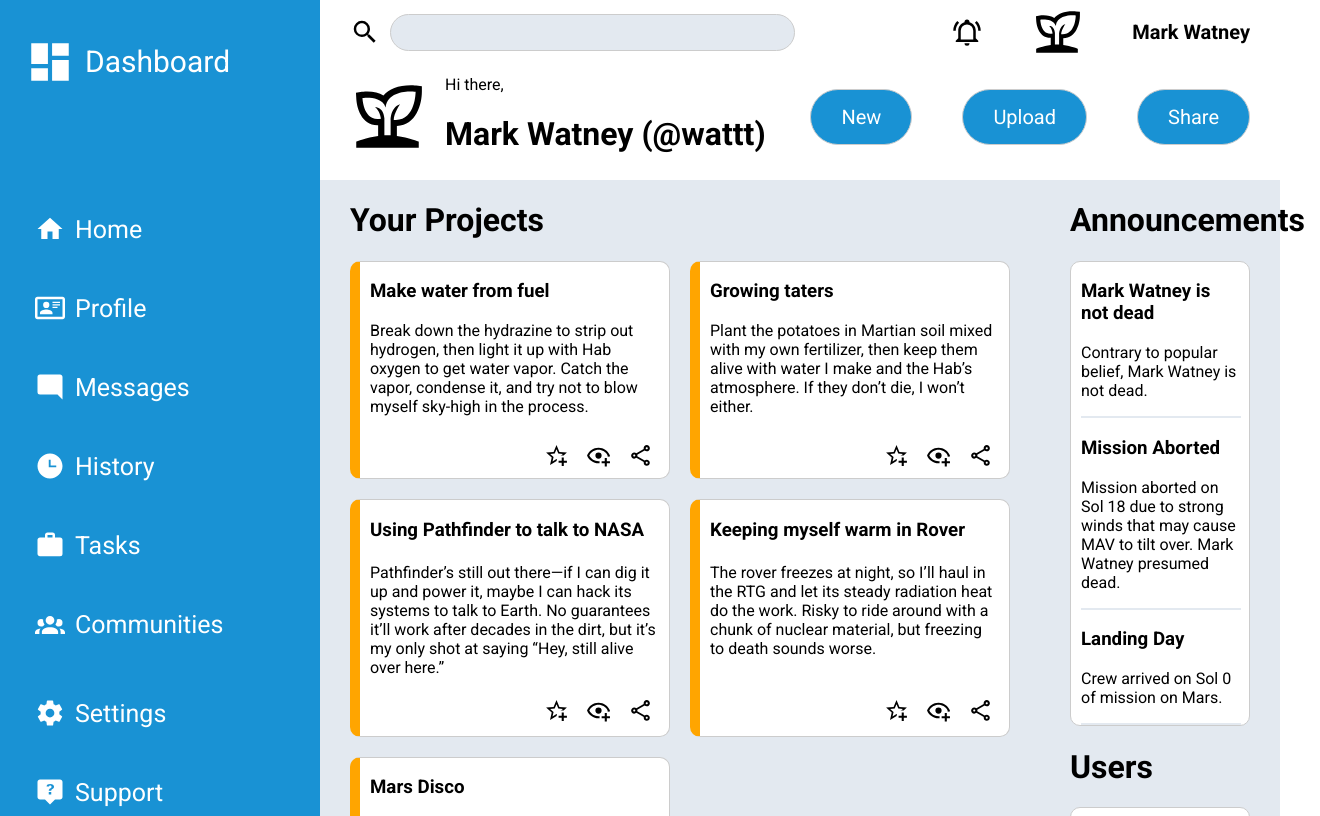
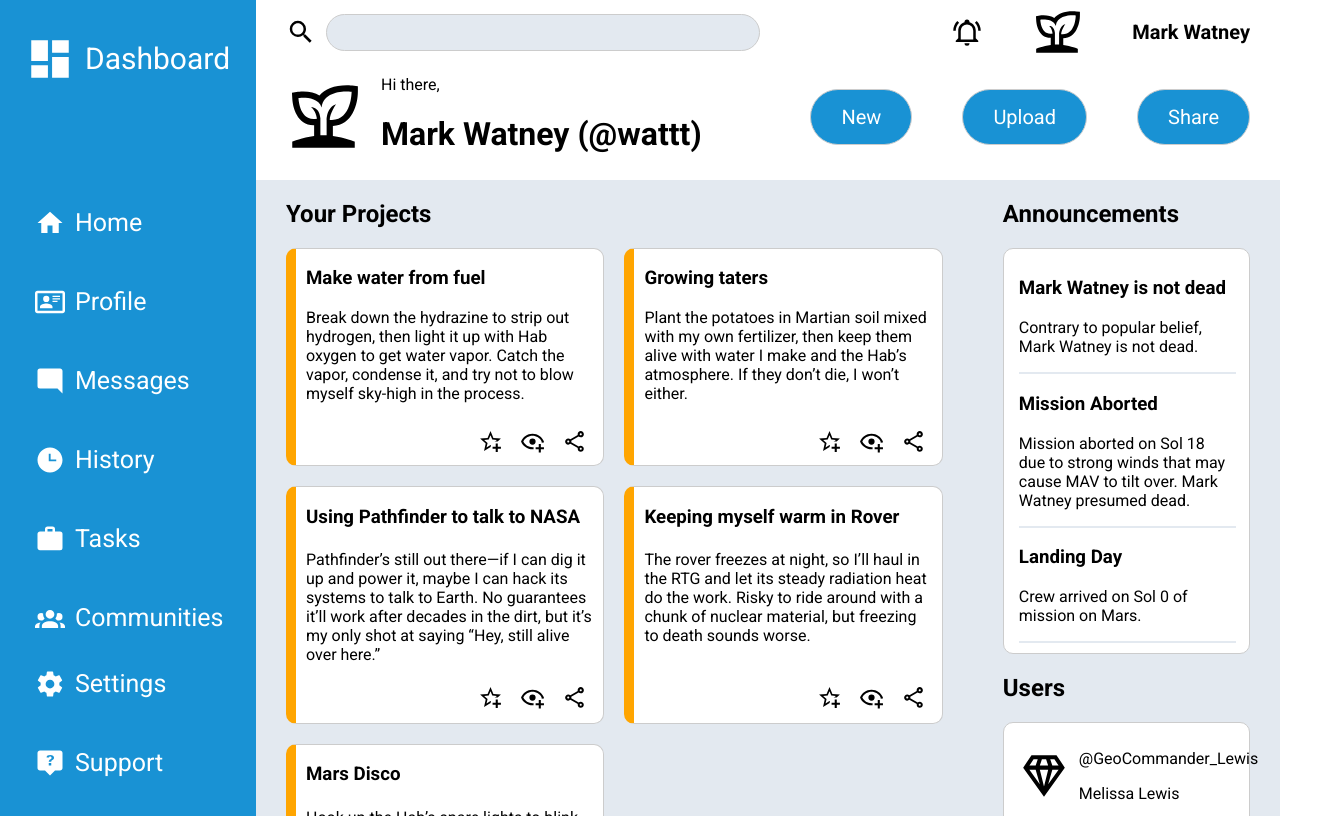
Before and after one commit to IvanLowLLH/odin-admin-dashboard, a plain HTML site: page index.html in a window 1280 px wide. Shown: the top 816 px of the page, 1320 px wide, since content can reach past the window. Drawn offline with Linux system fonts and the light colour scheme.

Commit message:
Adjust sizings

```diff
--- a/index.html
+++ b/index.html
@@ -111,9 +111,9 @@
         </div>
         <div class="main-content">
             <div class="text-cards-container">
-                <h1 class="card-text-header">
+                <h2 class="card-text-header">
                     Your Projects
-                </h1>
+                </h2>
                 <div class="cards-container">
                     <div class="card">
                         <h3 class="card-header">Make water from fuel</h3>
@@ -199,7 +199,7 @@
             </div>
             <div class="main-content-side">
                 <div class="announcement-container">
-                    <h1>Announcements</h1>
+                    <h2>Announcements</h2>
                     <dic class="annoucement-text-box">
                         <div class="annoucement-text-card">
                             <h3>Mark Watney is not dead</h3>
@@ -220,7 +220,7 @@
                     </dic>
                 </div>
                 <div class="users-main-container">
-                    <h1>Users</h1>
+                    <h2>Users</h2>
                     <div class="users-container">
                         <div class="user">
                             <img src="imgs/profile-icons/diamond-stone.svg" class="profile-img">
--- a/style.css
+++ b/style.css
@@ -17,8 +17,8 @@ html {
     height: 100%;
     width: 100%;
     display: grid;
-    grid-template-columns: 1fr 3fr;
-    grid-template-rows: 1fr 3fr;
+    grid-template-columns: 1fr 4fr;
+    grid-template-rows: 1fr 5fr;
 }
 
 /* Sidebar */
@@ -167,7 +167,7 @@ html {
     grid-row: 2 / 3;
     background-color: var(--light-grey);
     display: grid;
-    grid-template-columns: 75% 25%;
+    grid-template-columns: 70% 30%;
 }
 
 .text-cards-container,
@@ -210,6 +210,7 @@ html {
     object-fit: fill;
 }
 
+/* Accouncements */
 .announcement-container,
 .users-main-container {
     display: flex;
@@ -223,7 +224,7 @@ html {
     background-color: white;
     border: 1px solid #ccc;
     border-radius: 10px;
-    padding: 0 10px;
+    padding: 10px 15px;
 }
 
 .line {
@@ -231,6 +232,7 @@ html {
     border: 1px solid var(--light-grey);
 }
 
+/* Users */
 .user .profile-img {
     width: 50px;
     height: 50px;
```
